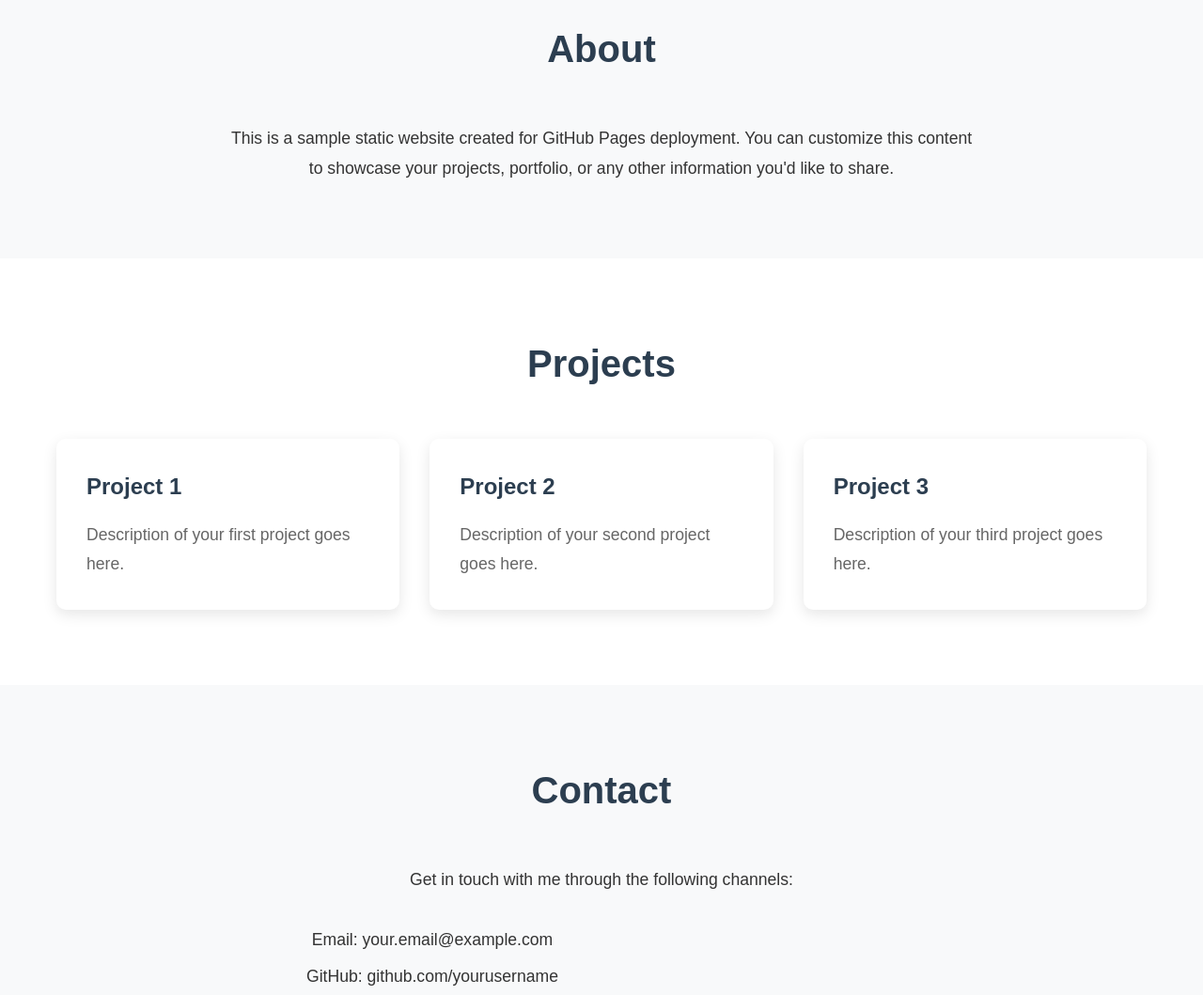
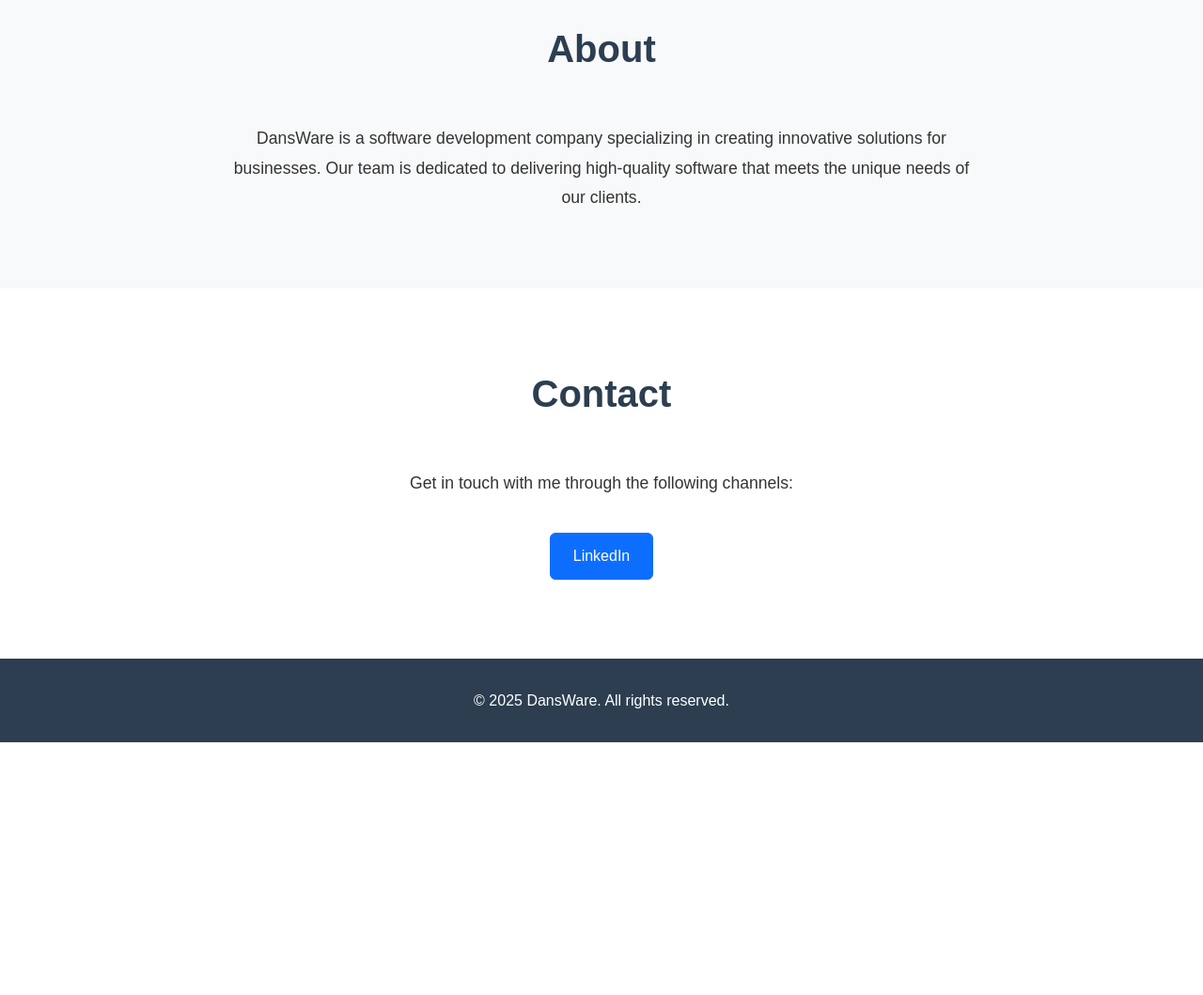
Before and after one commit to drippindan/drippindan, a plain HTML site: page index.html in a window 1280 px wide. Shown: the part 860-1919 px from the top of the page at 94% size. After the commit the page ends 1650 px from the top, so only its background shows below. Drawn offline with Linux system fonts and the light colour scheme.

Commit message:
DansWare Pages

```diff
--- a/index.html
+++ b/index.html
@@ -15,7 +15,6 @@
             <ul class="nav-links">
                 <li><a href="#home">Home</a></li>
                 <li><a href="#about">About</a></li>
-                <li><a href="#projects">Projects</a></li>
                 <li><a href="#contact">Contact</a></li>
             </ul>
         </nav>
@@ -24,8 +23,8 @@
     <main>
         <section id="home" class="hero">
             <div class="hero-content">
-                <h2>Welcome to My GitHub Pages Website</h2>
-                <p>This is a sample website deployed using GitHub Pages</p>
+                <h2>Welcome to DansWare</h2>
+                <p>Software Development Solutions</p>
                 <button class="cta-button" onclick="scrollToSection('about')">Learn More</button>
             </div>
         </section>
@@ -33,27 +32,7 @@
         <section id="about" class="section">
             <div class="container">
                 <h2>About</h2>
-                <p>This is a sample static website created for GitHub Pages deployment. You can customize this content to showcase your projects, portfolio, or any other information you'd like to share.</p>
-            </div>
-        </section>
-
-        <section id="projects" class="section">
-            <div class="container">
-                <h2>Projects</h2>
-                <div class="projects-grid">
-                    <div class="project-card">
-                        <h3>Project 1</h3>
-                        <p>Description of your first project goes here.</p>
-                    </div>
-                    <div class="project-card">
-                        <h3>Project 2</h3>
-                        <p>Description of your second project goes here.</p>
-                    </div>
-                    <div class="project-card">
-                        <h3>Project 3</h3>
-                        <p>Description of your third project goes here.</p>
-                    </div>
-                </div>
+                <p>DansWare is a software development company specializing in creating innovative solutions for businesses. Our team is dedicated to delivering high-quality software that meets the unique needs of our clients.</p>
             </div>
         </section>
 
@@ -62,8 +41,7 @@
                 <h2>Contact</h2>
                 <p>Get in touch with me through the following channels:</p>
                 <div class="contact-info">
-                    <p>Email: your.email@example.com</p>
-                    <p>GitHub: github.com/yourusername</p>
+                    <button onclick="window.open('https://www.linkedin.com/in/danstreet', '_blank')">LinkedIn</button>
                 </div>
             </div>
         </section>
@@ -71,10 +49,9 @@
 
     <footer>
         <div class="container">
-            <p>&copy; 2025 My Website. All rights reserved.</p>
+            <p>&copy; 2025 DansWare. All rights reserved.</p>
         </div>
     </footer>
-
     <script src="script.js"></script>
 </body>
 </html>
--- a/styles.css
+++ b/styles.css
@@ -164,6 +164,44 @@
     font-size: 1.1rem;
 }
 
+/* Bootstrap-style Button */
+.contact-info button {
+    display: inline-block;
+    padding: 0.75rem 1.5rem;
+    margin: 0.25rem;
+    font-size: 1rem;
+    font-weight: 500;
+    line-height: 1.5;
+    color: #fff;
+    background-color: #0d6efd;
+    border: 1px solid #0d6efd;
+    border-radius: 0.375rem;
+    cursor: pointer;
+    text-decoration: none;
+    transition: color 0.15s ease-in-out, background-color 0.15s ease-in-out, border-color 0.15s ease-in-out, box-shadow 0.15s ease-in-out;
+}
+
+.contact-info button:hover {
+    color: #fff;
+    background-color: #0b5ed7;
+    border-color: #0a58ca;
+}
+
+.contact-info button:focus {
+    color: #fff;
+    background-color: #0b5ed7;
+    border-color: #0a58ca;
+    outline: 0;
+    box-shadow: 0 0 0 0.25rem rgba(49, 132, 253, 0.5);
+}
+
+.contact-info button:active {
+    color: #fff;
+    background-color: #0a58ca;
+    border-color: #0a53be;
+    box-shadow: inset 0 3px 5px rgba(0, 0, 0, 0.125);
+}
+
 /* Footer */
 footer {
     background: #2c3e50;
```
Also changed, not shown: 3 other files.
